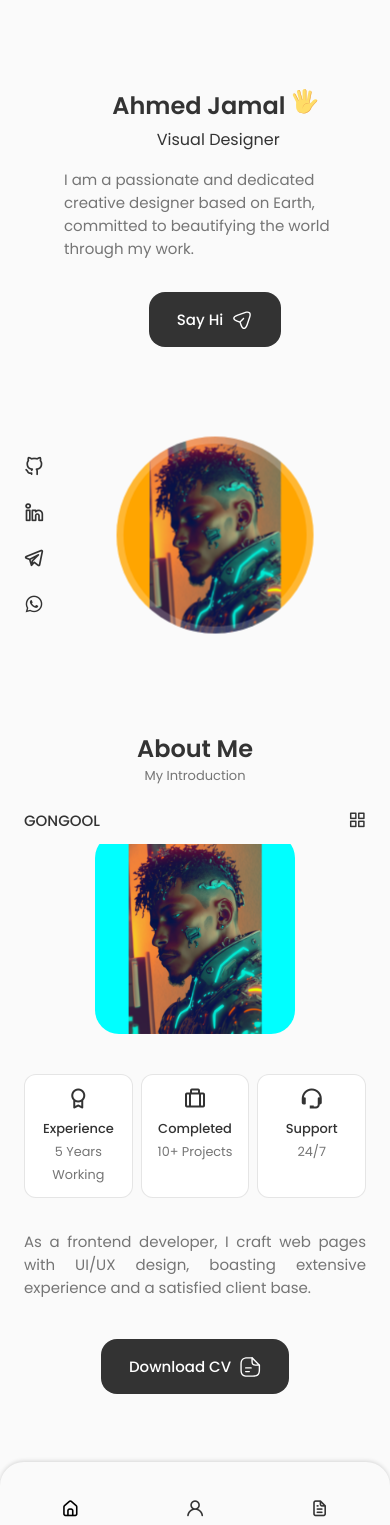
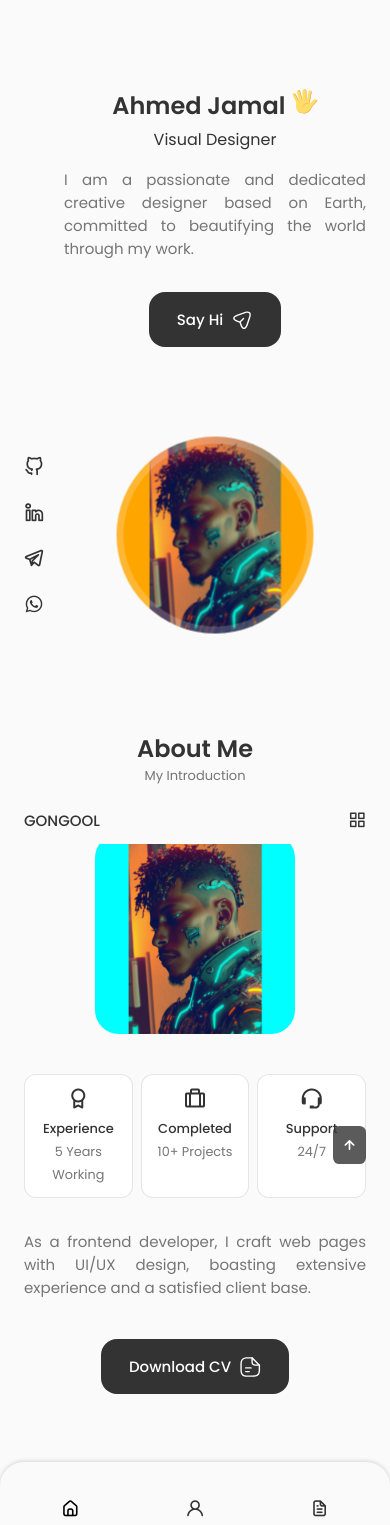
Before and after one commit to gongool/Personal-Portfolio-Using-React, a React (Vite) app: page / in a window 390 px wide. Shown: the top 1525 px of the page. Built offline with nearby package versions, Linux system fonts and the light colour scheme.

Commit message:
Finishing Footer Component

```diff
--- a/src/App.jsx
+++ b/src/App.jsx
@@ -9,13 +9,17 @@
 import Testimonials from './components/Testimonials/Testimonials'
 import Contact from './components/Contact/Contact'
 import Footer from './components/Footer/Footer'
+import ScrollUp from './components/ScrollUp/ScrollUp'
 
 
 const App = () => {
   return (
     <>
+
       <Header />
+
       <main className='main'>
+
         <Home />
         <About />
         <Skills />
@@ -23,8 +27,12 @@
         <Qualifications />
         <Testimonials />
         <Contact />
-        <Footer />
+
       </main>
+
+      <Footer />
+      <ScrollUp />
+
     </>
   )
 }
--- a/src/components/Contact/contact.css
+++ b/src/components/Contact/contact.css
@@ -20,6 +20,7 @@
     row-gap: 1rem;
     grid-template-columns: 300px;
 }
+
 
 .contact__card {
     background-color: var(--container-color);
@@ -75,7 +76,7 @@
 .contact__form-div {
     position: relative;
     margin-bottom: var(--mb-2);
-    height: 4rem;
+    height: 3rem;
 }
 
 .contact__form-input {
@@ -150,6 +151,3 @@
         width: 100%;
     }
 }
-
-/* For small devices */
-@media screen and (max-width: 350px) {}
--- a/src/components/Footer/Footer.jsx
+++ b/src/components/Footer/Footer.jsx
@@ -11,10 +11,10 @@
                         <a href="#About" className="footer__link">About</a>
                     </li>
                     <li>
-                        <a href="#Portfolio" className="footer__link">Projects</a>
+                        <a href="#portfolio" className="footer__link">Projects</a>
                     </li>
                     <li>
-                        <a href="#Testimonials" className="footer__link">Testimonials</a>
+                        <a href="#testimonials" className="footer__link">Testimonials</a>
                     </li>
                 </ul>
 
--- a/src/components/Header/Header.jsx
+++ b/src/components/Header/Header.jsx
@@ -1,18 +1,34 @@
-import React, { useState } from 'react'
-import "./header.css";
-
+import React, { useState, useEffect } from 'react';
+import './header.css';
 
 const Header = () => {
-    /** Toggle Menu */
-   const [Toggle , showMenu] = useState(false);
+  const [toggle, setToggle] = useState(false);
+
+  useEffect(() => {
+    const handleScroll = () => {
+      const header = document.querySelector('.header');
+      if (window.scrollY >= 80) {
+        header.classList.add('scroll-header');
+      } else {
+        header.classList.remove('scroll-header');
+      }
+    };
+
+    window.addEventListener('scroll', handleScroll);
+
+    return () => {
+      window.removeEventListener('scroll', handleScroll);
+    };
+  }, []);
 
   return (
-
     <header className="header">
       <nav className="nav container">
-                <a href="index.html" className="nav__logo">GONGOOL</a>
+        <a href="index.html" className="nav__logo">
+          GONGOOL
+        </a>
 
-                <div className= { Toggle ? "nav__menu show-menu" : "nav__menu"}>
+        <div className={toggle ? 'nav__menu show-menu' : 'nav__menu'}>
           <ul className="nav__list">
             <li className="nav__item">
               <a href="#home" className="nav__link active-link">
@@ -54,15 +70,14 @@
             </li>
           </ul>
 
-                    <i className='uil uil-times nav__close' onClick={() => showMenu(!Toggle)}></i>
+          <i className="uil uil-times nav__close" onClick={() => setToggle(!toggle)}></i>
         </div>
-                <div className="nav__toggle" onClick = {() => showMenu(!Toggle)}>
+        <div className="nav__toggle" onClick={() => setToggle(!toggle)}>
           <i className="uil uil-apps"></i>
         </div>
       </nav>
     </header>
+  );
+};
 
-    )
-}
-
-export default Header
+export default Header;
--- a/src/components/Header/header.css
+++ b/src/components/Header/header.css
@@ -48,6 +48,10 @@
     color: var(--title-color-dark);
 }
 
+/* Change Background Header*/
+.scroll-header {
+box-shadow: 0 -1px 4px rgba(0, 0, 0, 0.15);
+}
 
 /* =============== BREAKPOINTS ===============
 
--- a/src/components/Home/home.css
+++ b/src/components/Home/home.css
@@ -3,6 +3,7 @@
   padding-top: 5.5rem;
   column-gap: 2rem;
   align-items: center;
+  justify-items: center;
 }
 
 .home__social {
@@ -34,7 +35,7 @@
 .home__subtitle {
   position: relative;
   font-size: var(--h3-font-size);
-  padding-left: 5.4rem;
+ text-align: center;
   font-weight: var(--font-normal);
   margin-bottom: var(--mb-1);
 }
@@ -42,6 +43,7 @@
 .home__description {
   max-width: 400px;
   margin-bottom: var(--mb-3);
+  text-align: justify;
 }
 
 .home__img {
@@ -129,12 +131,15 @@
   color: var(--title-color);
 }
 
+
 /*=============== BREAKPOINTS ===============*/
 /* For large devices */
 @media screen and (max-width: 992px) {
   .home__content {
     grid-template-columns: 100px repeat(2, 1fr);
     column-gap: 1.25rem;
+    align-items: center;
+    justify-items: center;
   }
 
   .home__hand {
@@ -147,7 +152,7 @@
   }
 
   .home__subtitle {
-    padding-left: 5.4rem;
+   text-align: center;
     margin-bottom: var(--mb-1);
     font-size: 1rem;
     width: max-content;
@@ -156,6 +161,7 @@
 
   .home__description {
     max-width: initial;
+
 
   }
 
@@ -207,6 +213,8 @@
 
   .home__description {
     margin-bottom: 2rem;
+
+
   }
 
   .home__data {
@@ -216,8 +224,8 @@
   }
 
   .home__subtitle {
-    margin-right: 5rem;
 
+text-align: center;
   }
 
   .home__scroll {
--- /dev/null
+++ b/src/components/ScrollUp/ScrollUp.jsx
@@ -0,0 +1,29 @@
+import React, { useEffect } from 'react';
+import "./scrollUp.css";
+
+const ScrollUp = () => {
+
+    useEffect(() => {
+        const scrollUp = document.querySelector(".scrollup");
+        window.addEventListener("scroll", () => {
+            if (window.scrollY >= 560) {
+                scrollUp.classList.add("show-scroll");
+            } else {
+                scrollUp.classList.remove("show-scroll");
+            }
+        });
+
+        return () => {
+            window.removeEventListener("scroll", () => {});
+        };
+
+    }, []);
+
+    return (
+        <a href="#" className="scrollup">
+            <i className="uil uil-arrow-up scrollup__icon"></i>
+        </a>
+    );
+};
+
+export default ScrollUp;
--- /dev/null
+++ b/src/components/ScrollUp/scrollUp.css
@@ -0,0 +1,54 @@
+.scrollup {
+  position: fixed;
+  right: 2.5rem;
+  bottom: -20rem;
+  background-color: var(--title-color);
+  opacity: 0.8;
+  padding: 0.3rem 0.5rem;
+  border-radius: 0.4rem;
+  z-index: var(--z-tooltip);
+  transition: .3s;
+}
+
+.scrollup__icon {
+  font-size: 1.5rem;
+  color: var(--container-color);
+}
+
+.scrollup:hover {
+  background-color: var(--title-color-dark);
+}
+
+/* Show Scroll*/
+.show-scroll {
+  bottom: 3rem;
+}
+
+
+/* =============== BREAKPOINTS ===============
+/* For large devices */
+@media screen and (max-width: 992px) {
+  .scrollup {
+    right: 1.5rem;
+    padding: 0.25rem 0.4rem;
+  }
+
+  .scrollup__icon {
+    font-size: 1.25rem;
+  }
+}
+
+/* For medium devices */
+@media screen and (max-width: 768px) {
+  .show-scroll {
+    bottom: 4rem;
+  }
+}
+
+
+/* For small devices */
+@media screen and (max-width: 350px) {
+  .scrollup {
+    right: 1rem;
+  }
+}
--- a/src/components/Testimonials/Testimonials.jsx
+++ b/src/components/Testimonials/Testimonials.jsx
@@ -17,7 +17,7 @@
 
 const Testimonials = () => {
     return (
-        <section className='testimonial container section'>
+        <section className='testimonial container section' id="testimonials">
             <h2 className="section__title">My Clients Say</h2>
             <span className="section__subtitle">Testimonial</span>
 
```
Lines whose indentation alone changed are shown as unchanged.
